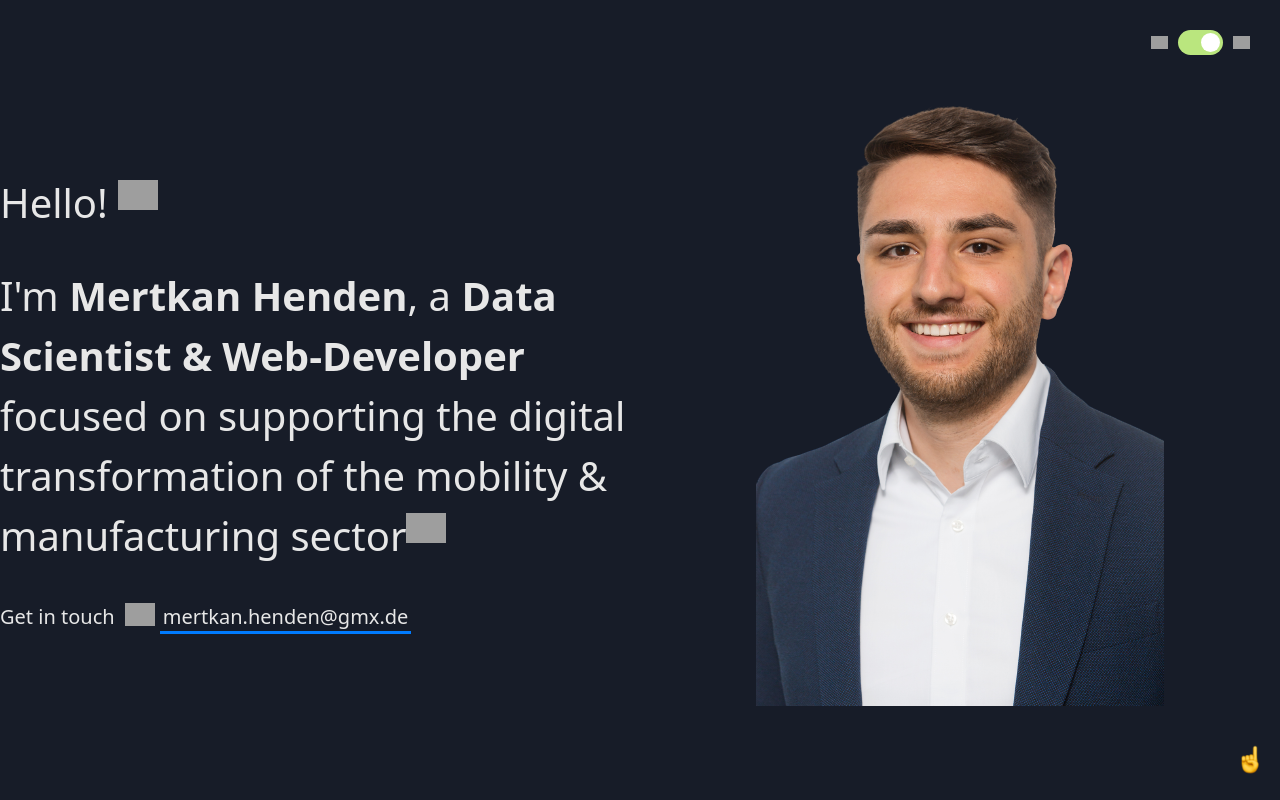
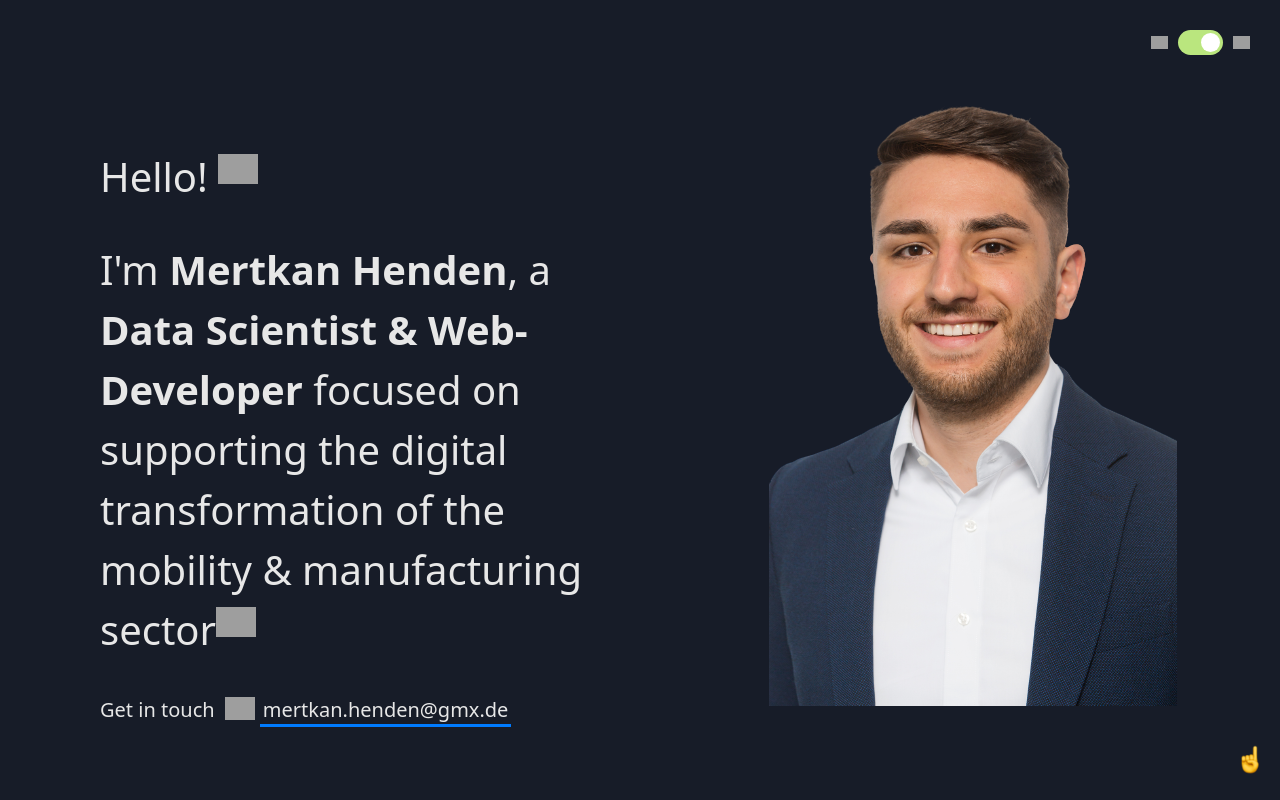
Before and after one commit to hen-den/v1-homepage, a React (Create React App) app: page / in a window 1280 px wide. Shown: the top 800 px of the page. Built offline with nearby package versions, Linux system fonts and the light colour scheme; grey boxes are pictures that could not be loaded; a web font is replaced by a local one.

Commit message:
adjust intro alignment

```diff
--- a/src/_scss/partials/_intro.scss
+++ b/src/_scss/partials/_intro.scss
@@ -7,6 +7,9 @@
   margin: 0 auto;
 }
 .intro {
+  padding-left: 100px;
+  padding-bottom: 120px;
+  padding-top: 120px;
   height: 100vh;
   display: flex;
   flex-direction: column;
@@ -26,9 +29,9 @@
 
   &__twosection {
     grid-template-columns: repeat(2,1fr);
-    grid-gap: 0;
     grid-auto-rows: minmax(100px, auto);
     display: grid;
+    grid-gap: 50px;
     @include phablet {
       grid-template-columns: repeat(1,1fr);
       grid-gap: 0;
```
